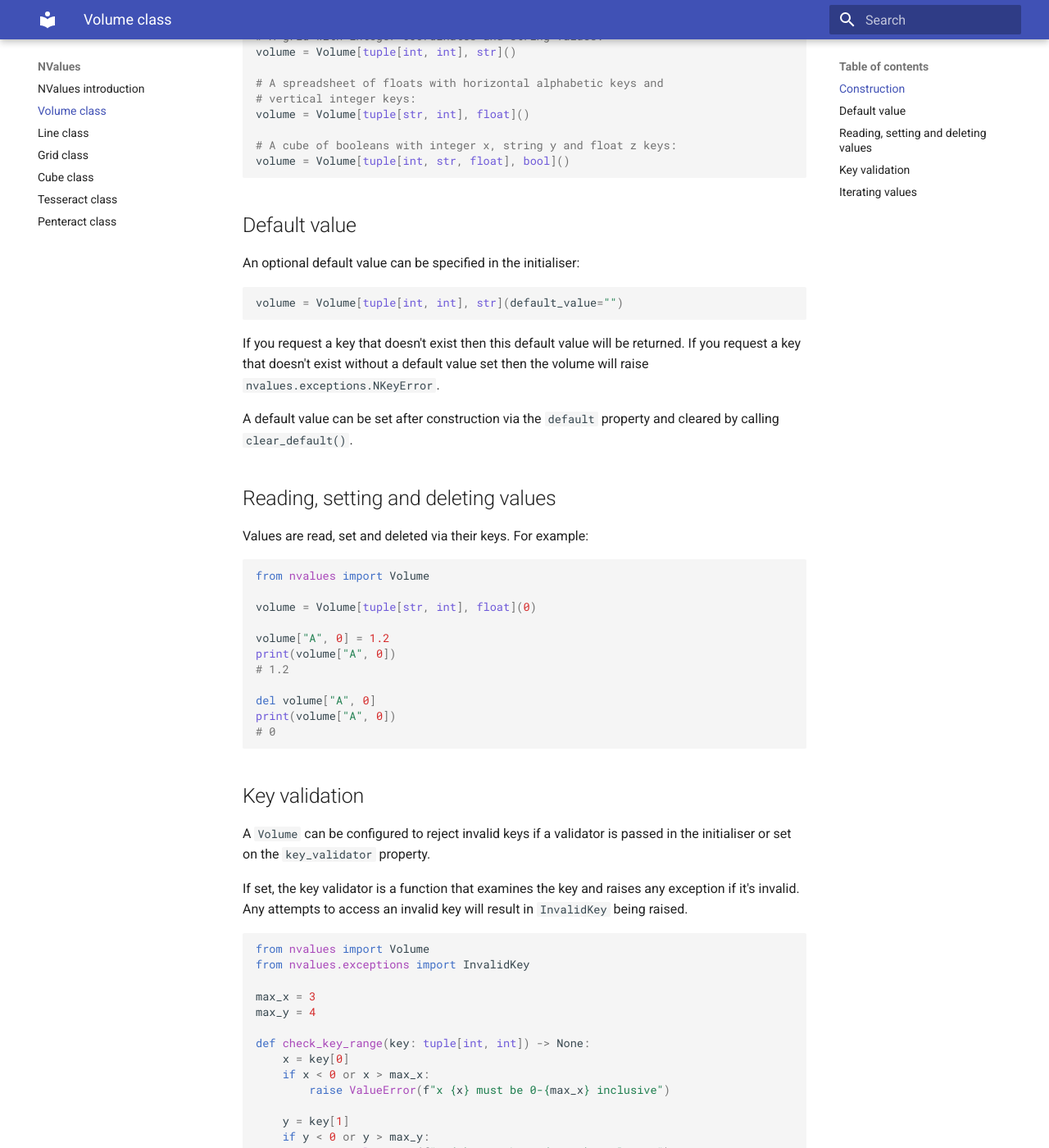
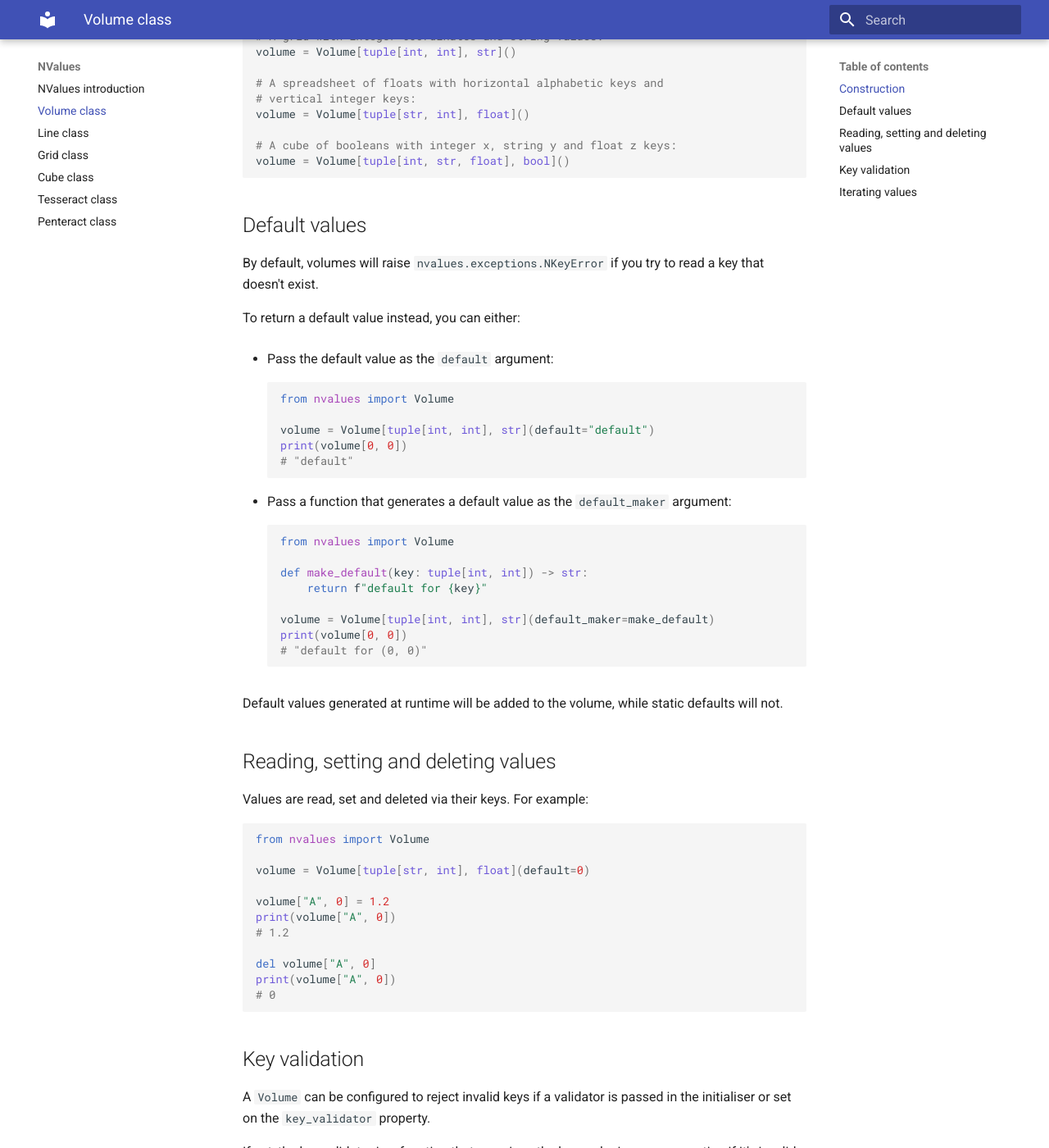
Before and after one commit to cariad/nvalues, an MkDocs documentation site: the page built from docs/volume.md, in a window 1280 px wide and 1400 px high, scrolled down 525 px. Shown: the whole window at 82% size. Built offline with MkDocs 1.6.1 and Material for MkDocs 9.7.7, drawn with Linux system fonts in a browser that asks for light colours.

Commit message:
Add runtime default value generation (#14)

````diff
--- a/docs/volume.md
+++ b/docs/volume.md
@@ -28,17 +28,36 @@
 volume = Volume[tuple[int, str, float], bool]()
 ```
 
-## Default value
+## Default values
 
-An optional default value can be specified in the initialiser:
+By default, volumes will raise `nvalues.exceptions.NKeyError` if you try to read a key that doesn't exist.
 
-```python
-volume = Volume[tuple[int, int], str](default_value="")
-```
+To return a default value instead, you can either:
 
-If you request a key that doesn't exist then this default value will be returned. If you request a key that doesn't exist without a default value set then the volume will raise `nvalues.exceptions.NKeyError`.
+- Pass the default value as the `default` argument:
 
-A default value can be set after construction via the `default` property and cleared by calling `clear_default()`.
+    ```python
+    from nvalues import Volume
+
+    volume = Volume[tuple[int, int], str](default="default")
+    print(volume[0, 0])
+    # "default"
+    ```
+
+- Pass a function that generates a default value as the `default_maker` argument:
+
+    ```python
+    from nvalues import Volume
+
+    def make_default(key: tuple[int, int]) -> str:
+        return f"default for {key}"
+
+    volume = Volume[tuple[int, int], str](default_maker=make_default)
+    print(volume[0, 0])
+    # "default for (0, 0)"
+    ```
+
+Default values generated at runtime will be added to the volume, while static defaults will not.
 
 ## Reading, setting and deleting values
 
@@ -47,7 +66,7 @@
 ```python
 from nvalues import Volume
 
-volume = Volume[tuple[str, int], float](0)
+volume = Volume[tuple[str, int], float](default=0)
 
 volume["A", 0] = 1.2
 print(volume["A", 0])
````
Also changed, not shown: README.md (+27 -8 lines), 9 other files.
